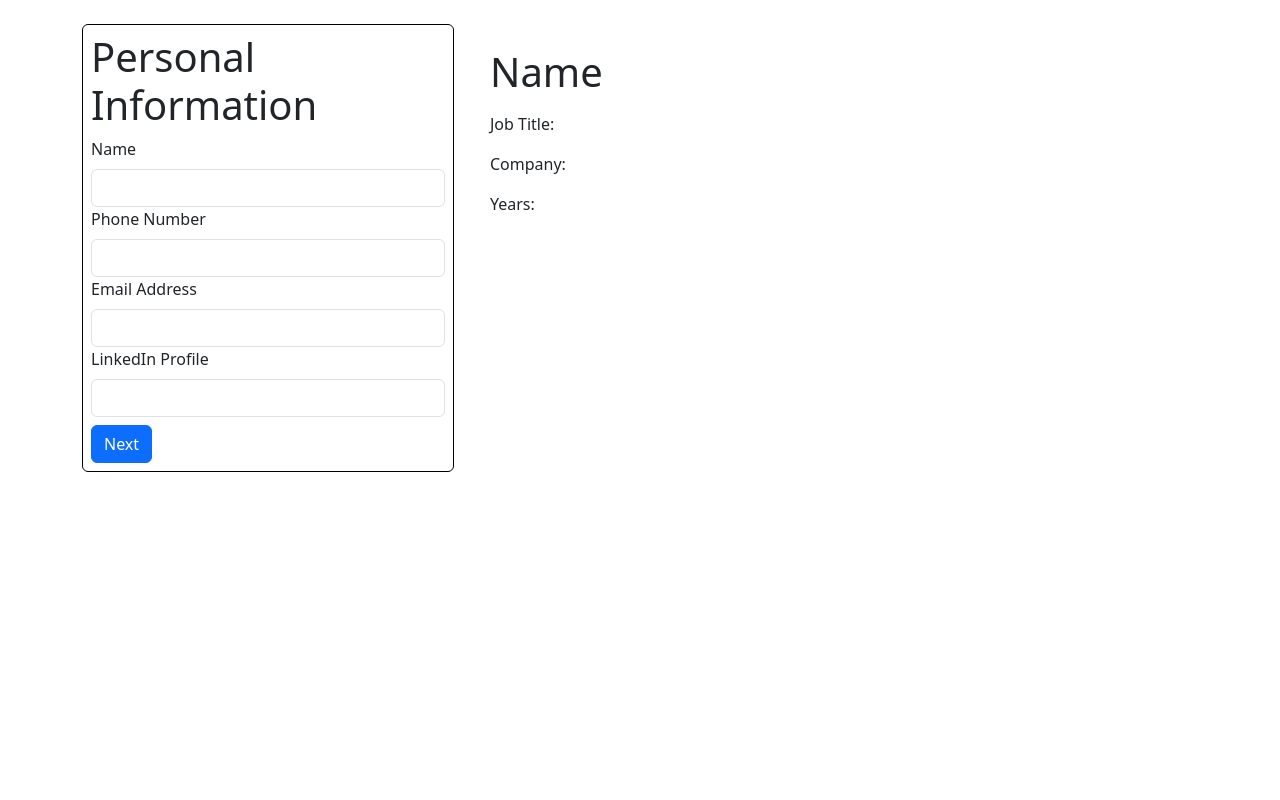
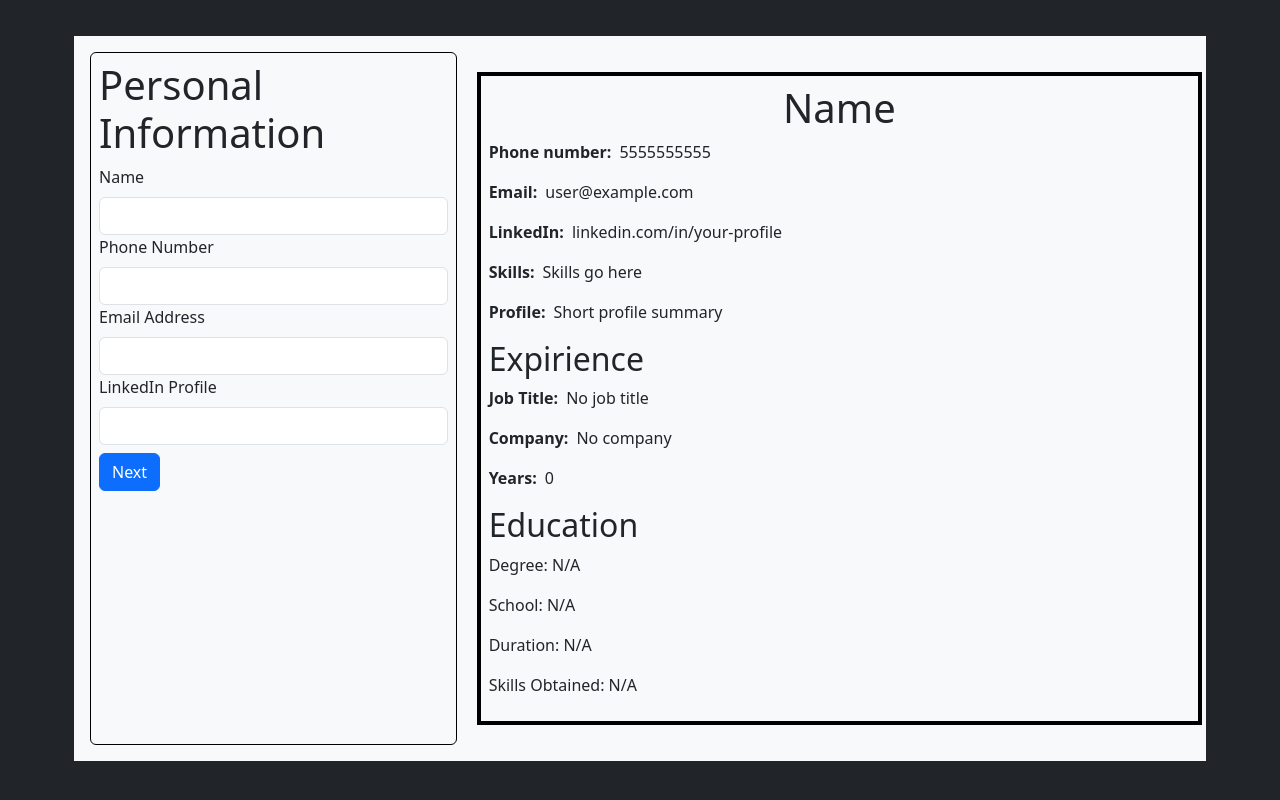
Before and after one commit to disc3110/od-cv-application, a React (Vite) app: page / in a window 1280 px wide. Built offline with nearby package versions, Linux system fonts and the light colour scheme.

Commit message:
Add style and education section

```diff
--- a/index.html
+++ b/index.html
@@ -7,7 +7,7 @@
     <title>CV Applicatiion</title>
   </head>
   <body>
-    <div id="root"></div>
+    <div id="root" class="bg-dark" style="height: 100vh; padding: 20px;"></div>
     <script type="module" src="/src/main.jsx"></script>
   </body>
 </html>
--- a/src/App.jsx
+++ b/src/App.jsx
@@ -41,7 +41,7 @@ function App() {
   ];
 
   const [step, setStep] = useState(0); // Current form section step
-  const [cvData, setCVData] = useState({ jobs: [{}] }); // Initial state with an empty job entry
+  const [cvData, setCVData] = useState({ jobs: [{}], educations:[{}] }); // Initial state with an empty job entry
 
   // Handle form input changes for all sections
   const handleInfoChange = (sectionKey, id, value, index = null) => {
@@ -51,6 +51,13 @@ function App() {
         const updatedJobs = [...prevData.jobs];
         updatedJobs[index] = { ...updatedJobs[index], [id]: value };
         return { ...prevData, jobs: updatedJobs };
+      } else if (sectionKey === 'education' && index !== null) {
+        const updatedEducations = [...prevData.educations];
+        updatedEducations[index] = {
+          ...updatedEducations[index],
+          [id]: value
+        };
+        return { ...prevData, educations: updatedEducations };
       } else {
         return { ...prevData, [id]: value };
       }
@@ -70,12 +77,29 @@ function App() {
     }));
   };
 
+  // Add new education entry
+  const addEducation = () => {
+    setCVData(prevData => ({
+      ...prevData,
+      educations: [...prevData.educations, {}] // push new empty education
+    }));
+  };
+
   // Current form section based on the step
   const currentSection = formSections[step];
 
+  if (step >= formSections.length) {
+    // Show only CVLayout after finishing all steps
+    return (
+      <div className='container bg-light p-4'>
+        <CVLayout cvData={cvData} />;
+      </div>
+  )
+  }
+
   return (
-    <div className='container p-4'>
-      <div className='row vh-75'>
+    <div className='container p-3'>
+      <div className='row vh-75 bg-light p-3'>
         <div className='col-4 border border-black rounded p-2'>
           <h1>{currentSection?.title}</h1>
           {step === 1 ? (
@@ -91,7 +115,21 @@ function App() {
               <button onClick={addJob} className="btn btn-secondary mt-2">Add Another Job</button>
               <button onClick={nextStep} className="btn btn-primary mt-2">Next</button>
             </div>
-          ) : (
+          ) : step === 2 ? (
+            <div>
+              {cvData.educations.map((edu, index) => (
+                <div key={index}>
+                  <PersonalForm
+                    questions={currentSection.questions}
+                    onInputChange={(id, value) => handleInfoChange('education', id, value, index)}
+                  />
+                </div>
+              ))}
+              <button onClick={addEducation} className="btn btn-secondary mt-2">Add Another Education</button>
+              <button onClick={nextStep} className="btn btn-primary mt-2">Next</button>
+            </div>
+          ) :
+          (
             <div>
               <PersonalForm
                 questions={currentSection.questions}
@@ -103,7 +141,7 @@ function App() {
             </div>
           )}
         </div>
-        <div className='col-8'>
+        <div className='col-8 p-1'>
           <CVLayout cvData={cvData} />
         </div>
       </div>
--- a/src/components/cv-layout.jsx
+++ b/src/components/cv-layout.jsx
@@ -1,22 +1,60 @@
 const CVLayout = ({ cvData }) => {
-    console.log(cvData)
     return(
-        <div className="container p-2 m-3">
-            <h1>Name</h1>
-            <p>{cvData.name}</p>
-            <p>{cvData.phone}</p>
-            <p>{cvData.email}</p>
-            <p>{cvData.linkedIn}</p>
-            <p>{cvData.skills}</p>
-            <p>{cvData.profile}</p>
-            {cvData.jobs && cvData.jobs.map((job, index) => (
-                <div key={index}>
-                    <p>Job Title: {job.job}</p>
-                    <p>Company: {job.company}</p>
-                    <p>Years: {job.jobDuration}</p>
-                </div>
-            ))}
+        <div className="container p-2 m-3 border border-black border-4">
+        <h1 className="text-center">{cvData.name || "Name"}</h1>
 
+        <div className="d-flex">
+            <p className="fw-bold me-2">Phone number:</p>
+            <p>{cvData.phone || "5555555555"}</p>
+        </div>
+
+        <div className="d-flex">
+            <p className="fw-bold me-2">Email:</p>
+            <p>{cvData.email || "user@example.com"}</p>
+        </div>
+
+        <div className="d-flex">
+            <p className="fw-bold me-2">LinkedIn:</p>
+            <p>{cvData.linkedIn || "linkedin.com/in/your-profile"}</p>
+        </div>
+
+        <div className="d-flex">
+            <p className="fw-bold me-2">Skills:</p>
+            <p>{cvData.skills || "Skills go here"}</p>
+        </div>
+
+        <div className="d-flex">
+            <p className="fw-bold me-2">Profile:</p>
+            <p>{cvData.profile || "Short profile summary"}</p>
+        </div>
+
+        <h2>Expirience</h2>
+        {cvData.jobs && cvData.jobs.map((job, index) => (
+            <div key={index}>
+            <div className="d-flex">
+                <p className="fw-bold me-2">Job Title:</p>
+                <p>{job.job || "No job title"}</p>
+            </div>
+            <div className="d-flex">
+                <p className="fw-bold me-2">Company:</p>
+                <p>{job.company || "No company"}</p>
+            </div>
+            <div className="d-flex">
+                <p className="fw-bold me-2">Years:</p>
+                <p>{job.jobDuration || "0"}</p>
+            </div>
+            </div>
+        ))}
+
+        <h2>Education</h2>
+        {cvData.educations && cvData.educations.map((edu, idx) => (
+        <div key={idx}>
+            <p>Degree: {edu.eduDegree || "N/A"}</p>
+            <p>School: {edu.school || "N/A"}</p>
+            <p>Duration: {edu.schoolDuration || "N/A"}</p>
+            <p>Skills Obtained: {edu.eduDescription || "N/A"}</p>
+        </div>
+        ))}
         </div>
     )
 }
```
